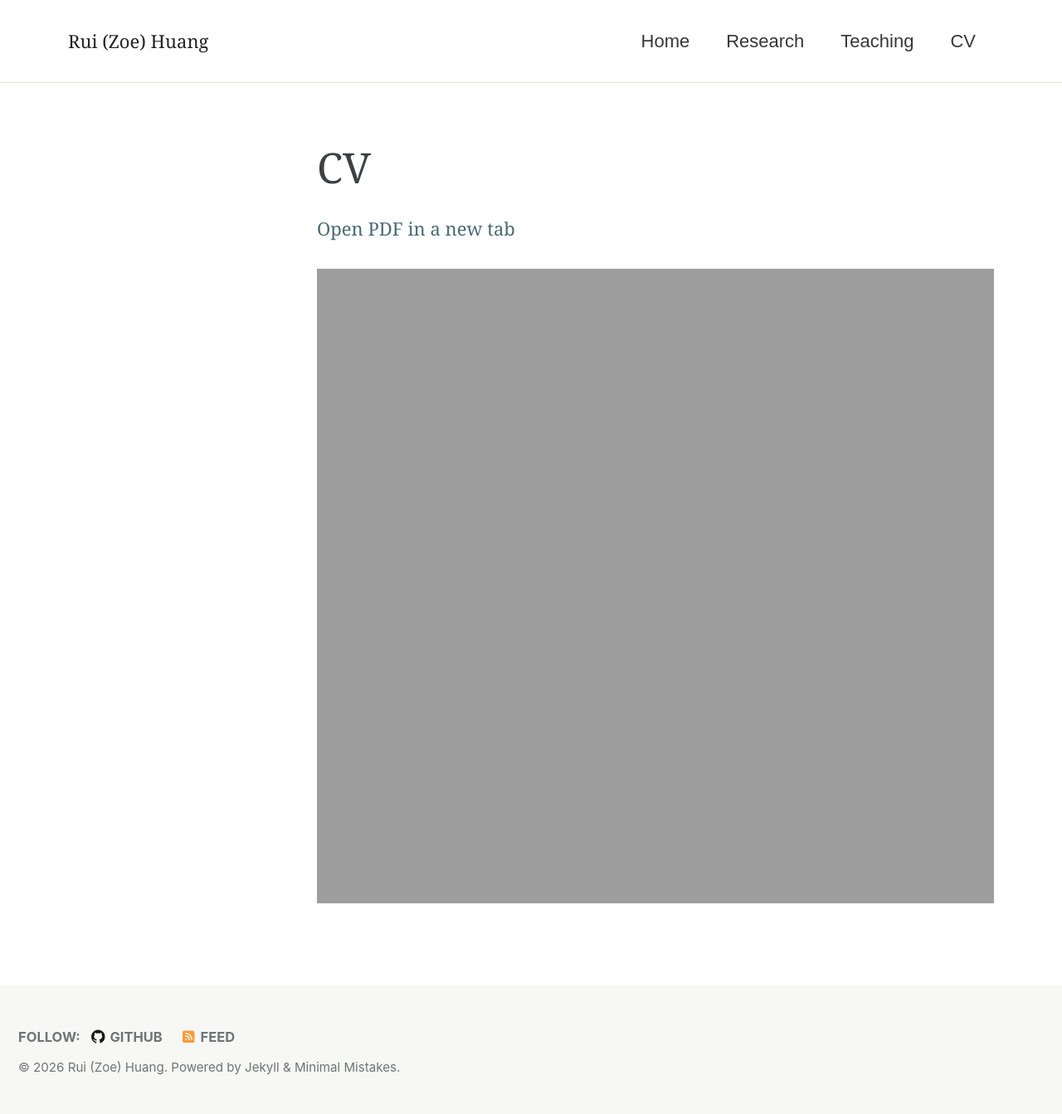
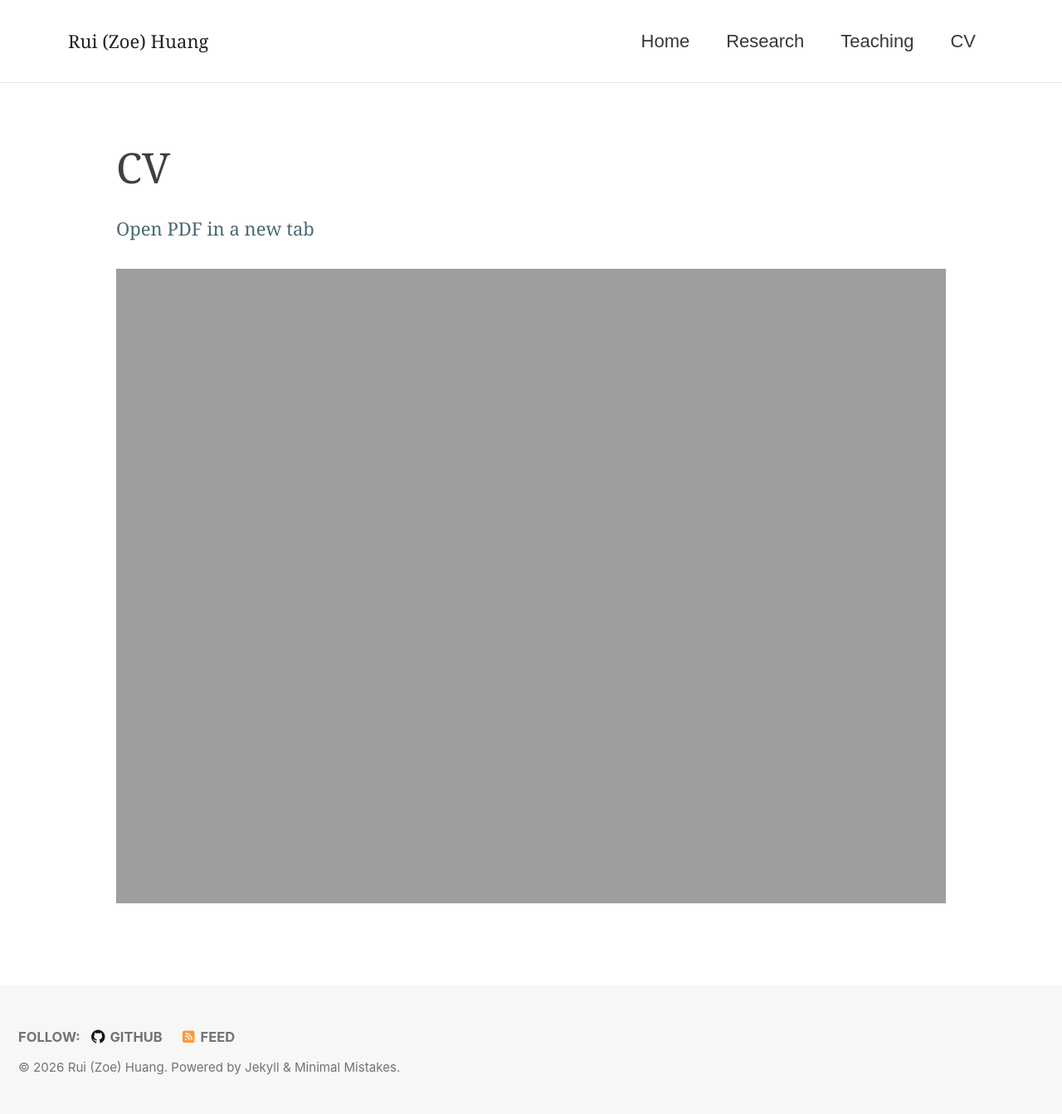
Before and after one commit to RuiZoeHuang/ruizoehuang.github.io, a Jekyll site: the page built from _pages/cv.html, in a window 1280 px wide. Shown: the whole page at 83% size. Built offline with Jekyll 4.4.1, drawn with Linux system fonts in a browser that asks for light colours; cached includes are drawn as plain includes.

Commit message:
Restrict profile sidebar to homepage and remove reserved column on inner pages

```diff
--- a/_includes/sidebar.html
+++ b/_includes/sidebar.html
@@ -1,3 +1,4 @@
+{% if page.url == "/" %}
 {% if page.author_profile or layout.author_profile or page.sidebar %}
   <div class="sidebar sticky">
   {% if page.author_profile or layout.author_profile %}{% include author-profile.html %}{% endif %}
@@ -17,3 +18,5 @@
   {% endif %}
   </div>
 {% endif %}
+
+{% endif %}
--- a/_layouts/single.html
+++ b/_layouts/single.html
@@ -18,8 +18,8 @@ layout: default
   {% endunless %}
 {% endif %}
 
-<div id="main" role="main">
-  {% include sidebar.html %}
+<div id="main" role="main"{% unless page.url == "/" %} class="no-profile-sidebar"{% endunless %}>
+  {% if page.url == "/" %}{% include sidebar.html %}{% endif %}
 
   <article class="page" itemscope itemtype="https://schema.org/CreativeWork">
     {% if page.title %}<meta itemprop="headline" content="{{ page.title | replace: '|', '&#124;' | markdownify | strip_html | strip_newlines | escape_once }}">{% endif %}
--- a/assets/css/main.scss
+++ b/assets/css/main.scss
@@ -49,3 +49,6 @@ body { background: #fff; color: #242424; }
   .academic-profile { display: block; }
   .academic-profile .author__avatar img { width: 170px; }
 }
+
+/* Inner pages use the full content area without a reserved profile column. */
+#main.no-profile-sidebar > .page { float: none; width: 100%; max-width: 1000px; margin-left: auto; margin-right: auto; padding-right: 0; }
```
